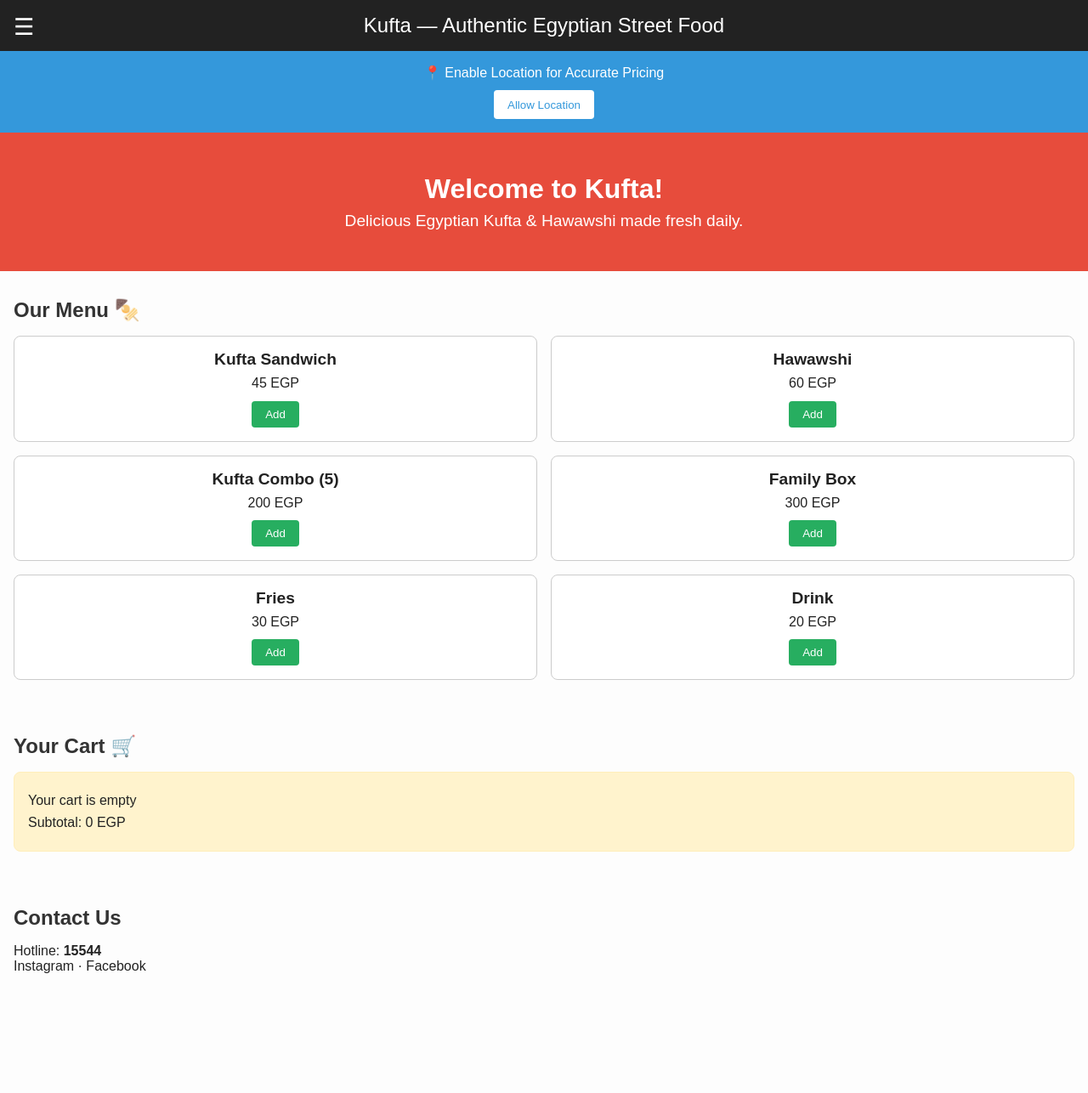
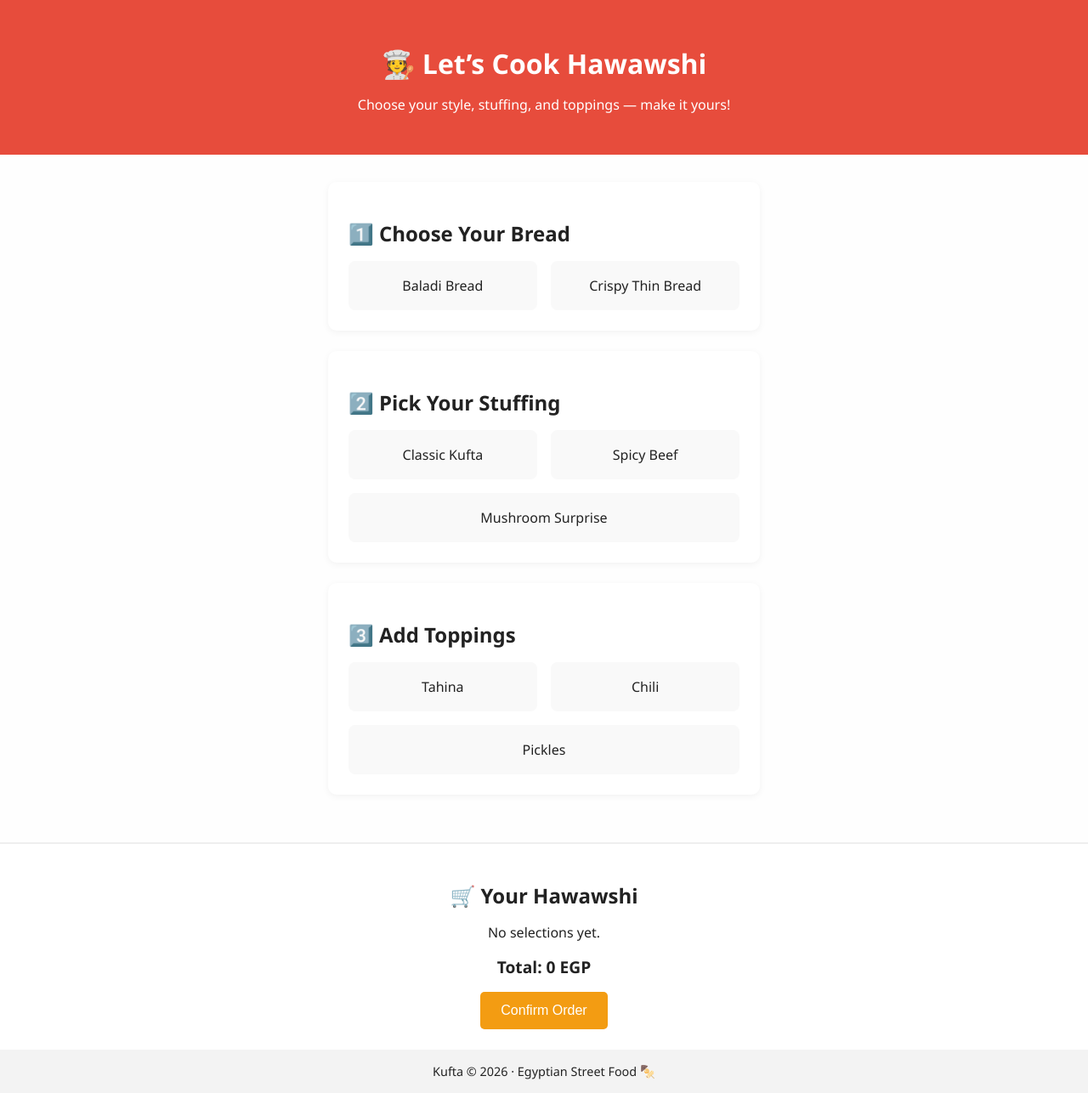
Before and after one commit to waleeedm/kufta-website, a plain HTML site: page index.html in a window 1280 px wide. Shown: the whole page at 85% size. Before the commit the page ends 1178 px from the top, so only its background shows below. Drawn offline with Linux system fonts and the light colour scheme.

Commit message:
Update index.html

```diff
--- a/index.html
+++ b/index.html
@@ -2,235 +2,234 @@
 <html lang="en">
 <head>
   <meta charset="UTF-8" />
-<meta name="viewport" content="width=device-width, initial-scale=1" />
-<title>Kufta — Street Food</title>
-
+  <meta name="viewport" content="width=device-width, initial-scale=1.0"/>
+  <title>Let's Cook Hawawshi | Kufta</title>
   <style>
-  /* GLOBAL */
-  * { box-sizing: border-box; margin: 0; padding: 0; }
-  body { font-family: Arial, sans-serif; background: #fdfdfd; color: #222; }
-  img { max-width: 100%; display: block; }
-
-  /* HEADER */
-  header {
-    background: #222; color: #fff;
-    padding: 1rem;
-    text-align: center;
-    font-size: 1.5rem;
-    position: sticky; top: 0; z-index: 10;
-  }
-  header .menu-toggle {
-    position: absolute; left: 1rem; top: 1rem;
-    font-size: 1.7rem; cursor: pointer; user-select: none;
+    :root {
+      --primary: #e74c3c;
+      --accent: #f39c12;
+      --bg: #fefefe;
+      --dark: #222;
+      --light: #fff;
     }
 
-  /* NAV */
-  nav { display: none; background: #333; padding: 1rem; }
-  nav a {
-    display: block; padding: 0.75rem;
-    color: white; font-size: 1.2rem;
-    text-decoration: none;
+    body {
+      margin: 0;
+      font-family: 'Segoe UI', sans-serif;
+      background: var(--bg);
+      color: var(--dark);
+      display: flex;
+      flex-direction: column;
+      min-height: 100vh;
     }
-  nav a:hover { background: #444; }
 
-  /* HERO */
-  .hero {
-    background: #e74c3c; color: white;
+    header {
+      background: var(--primary);
+      color: white;
       text-align: center;
-    padding: 3rem 1rem;
+      padding: 2rem 1rem;
     }
-  .hero h1 { font-size: 2rem; margin-bottom: 0.5rem; }
-  .hero p { font-size: 1.2rem; }
 
-  /* SECTIONS */
-  section { padding: 2rem 1rem; }
+    header h1 {
+      margin-bottom: 0.5rem;
+    }
 
-  h2 { margin-bottom: 1rem; color: #333; }
+    .section {
+      padding: 2rem 1rem;
+      max-width: 800px;
+      margin: auto;
+    }
 
-  .menu-grid {
-    display: grid;
-    grid-template-columns: 1fr 1fr;
+    .step {
+      background: white;
+      padding: 1.5rem;
+      margin-bottom: 1.5rem;
+      border-radius: 10px;
+      box-shadow: 0 2px 8px rgba(0,0,0,0.05);
+      transition: 0.3s ease;
+    }
+
+    .step h2 {
+      margin-bottom: 1rem;
+    }
+
+    .options {
+      display: flex;
+      flex-wrap: wrap;
       gap: 1rem;
     }
-  .menu-card {
-    border: 1px solid #ccc;
+
+    .option {
+      flex: 1 1 40%;
+      padding: 1rem;
+      background: #f9f9f9;
+      border: 2px solid transparent;
       border-radius: 8px;
-    padding: 1rem;
       text-align: center;
-    background: white;
+      cursor: pointer;
+      transition: 0.2s ease;
     }
-  .menu-card h3 { margin-bottom: 0.5rem; font-size: 1.2rem; }
-  .menu-card p { margin-bottom: 0.7rem; }
-  .menu-card button {
-    padding: .5rem 1rem;
-    background: #27ae60; color: white;
-    border: none; border-radius: 4px;
-    cursor: pointer;
+
+    .option:hover {
+      background: #fff3e0;
     }
-  .menu-card button:hover { background: #219150; }
 
-  /* CART */
+    .option.selected {
+      border-color: var(--accent);
+      background: #fff8e1;
+    }
+
     .cart {
-    background: #fff3cd;
-    border: 1px solid #ffeeba;
-    padding: 1rem;
-    border-radius: 8px;
+      background: var(--light);
+      border-top: 2px solid #eee;
+      padding: 1.5rem;
+      text-align: center;
+    }
+
+    .cart h2 {
+      margin-bottom: 1rem;
+    }
+
+    .cart-items p {
+      margin: 0.5rem 0;
+    }
+
+    .total {
+      font-size: 1.2rem;
+      font-weight: bold;
       margin-top: 1rem;
     }
-  .cart h3 { margin-bottom: .8rem; }
-  .cart p { margin: .5rem 0; font-size: 1rem; }
-  .cart button {
-    padding: .6rem 1rem;
-    background: #c0392b; color: white;
+
+    .checkout {
+      margin-top: 1rem;
+      background: var(--accent);
+      color: var(--light);
       border: none;
-    cursor: pointer;
-    border-radius: 4px;
-    width: 100%;
+      padding: 0.8rem 1.5rem;
       font-size: 1rem;
-  }
-  .cart button:hover { background: #a32d22; }
-
-  /* LOCATION PROMPT */
-  #locationPrompt {
-    background: #3498db; padding: 1rem;
-    color: white; text-align: center;
-    display: none;
-  }
-  #locationPrompt button {
-    margin-top: .7rem;
-    padding: .6rem 1rem;
-    background: white;
-    color: #3498db;
-    border: none; border-radius: 4px;
+      border-radius: 5px;
       cursor: pointer;
     }
 
+    footer {
+      text-align: center;
+      padding: 1rem;
+      font-size: 0.9rem;
+      background: #f3f3f3;
+      margin-top: auto;
+    }
+
     @media (max-width: 600px) {
-    .menu-grid { grid-template-columns: 1fr; }
+      .option {
+        flex: 1 1 100%;
+      }
     }
   </style>
-
 </head>
 <body>
 
-<!-- HEADER -->
   <header>
-  <div class="menu-toggle" onclick="toggleNav()">☰</div>
-  Kufta — Authentic Egyptian Street Food
+    <h1>🧑‍🍳 Let’s Cook Hawawshi</h1>
+    <p>Choose your style, stuffing, and toppings — make it yours!</p>
   </header>
 
-<!-- NAV -->
-<nav id="nav">
-  <a href="#hero">Home</a>
-  <a href="#menu">Menu</a>
-  <a href="#cart">Cart</a>
-  <a href="#contact">Contact</a>
-</nav>
-
-<!-- LOCATION PROMPT -->
-<div id="locationPrompt">
-  📍 Enable Location for Accurate Pricing
-  <br />
-  <button onclick="requestLocation()">Allow Location</button>
+  <main class="section">
+    <!-- Step 1 -->
+    <div class="step">
+      <h2>1️⃣ Choose Your Bread</h2>
+      <div class="options" id="breadOptions">
+        <div class="option" data-name="Baladi Bread" data-price="10">Baladi Bread</div>
+        <div class="option" data-name="Crispy Thin Bread" data-price="12">Crispy Thin Bread</div>
+      </div>
     </div>
 
-<!-- HERO -->
-<section id="hero" class="hero">
-  <h1>Welcome to Kufta!</h1>
-  <p>Delicious Egyptian Kufta & Hawawshi made fresh daily.</p>
-</section>
+    <!-- Step 2 -->
+    <div class="step">
+      <h2>2️⃣ Pick Your Stuffing</h2>
+      <div class="options" id="stuffingOptions">
+        <div class="option" data-name="Classic Kufta" data-price="30">Classic Kufta</div>
+        <div class="option" data-name="Spicy Beef" data-price="35">Spicy Beef</div>
+        <div class="option" data-name="Mushroom Surprise" data-price="40">Mushroom Surprise</div>
+      </div>
+    </div>
 
-<!-- MENU -->
-<section id="menu">
-  <h2>Our Menu 🍢</h2>
-  <div class="menu-grid" id="menuGrid"></div>
-</section>
+    <!-- Step 3 -->
+    <div class="step">
+      <h2>3️⃣ Add Toppings</h2>
+      <div class="options" id="toppingOptions">
+        <div class="option" data-name="Tahina" data-price="5">Tahina</div>
+        <div class="option" data-name="Chili" data-price="3">Chili</div>
+        <div class="option" data-name="Pickles" data-price="4">Pickles</div>
+      </div>
+    </div>
+  </main>
 
-<!-- CART -->
-<section id="cart">
-  <h2>Your Cart 🛒</h2>
-  <div class="cart" id="cartBox">
-    <p>Your cart is empty</p>
-    <p>Subtotal: 0 EGP</p>
+  <div class="cart">
+    <h2>🛒 Your Hawawshi</h2>
+    <div class="cart-items" id="cartItems">
+      <p>No selections yet.</p>
     </div>
-</section>
+    <div class="total">Total: <span id="total">0</span> EGP</div>
+    <button class="checkout" onclick="checkout()">Confirm Order</button>
+  </div>
 
-<!-- CONTACT -->
-<section id="contact">
-  <h2>Contact Us</h2>
-  <p>Hotline: <strong>15544</strong></p>
-  <p>Instagram · Facebook</p>
-</section>
+  <footer>
+    Kufta © 2026 · Egyptian Street Food 🍢
+  </footer>
 
   <script>
-  // ==== NAV TOGGLE ====
-  function toggleNav() {
-    let nav = document.getElementById("nav");
-    nav.style.display = nav.style.display === "block" ? "none" : "block";
+    const cart = [];
+    const totalEl = document.getElementById("total");
+    const cartItemsEl = document.getElementById("cartItems");
+
+    function handleSelection(containerId, single = true) {
+      const container = document.getElementById(containerId);
+      container.querySelectorAll('.option').forEach(option => {
+        option.addEventListener('click', () => {
+          if (single) {
+            container.querySelectorAll('.option').forEach(o => o.classList.remove('selected'));
           }
-
-  // ==== LOCATION REQUEST ====
-  document.addEventListener("DOMContentLoaded", () => {
-    document.getElementById("locationPrompt").style.display = "block";
+          option.classList.toggle('selected');
+          updateCart();
         });
-
-  function requestLocation() {
-    if (navigator.geolocation) {
-      navigator.geolocation.getCurrentPosition(position => {
-        alert("Thanks! Location saved.");
-        document.getElementById("locationPrompt").style.display = "none";
-      });
-    }
-  }
-
-  // ==== MENU DATA ====
-  const menu = [
-    { name: "Kufta Sandwich", price: 45 },
-    { name: "Hawawshi", price: 60 },
-    { name: "Kufta Combo (5)", price: 200 },
-    { name: "Family Box", price: 300 },
-    { name: "Fries", price: 30 },
-    { name: "Drink", price: 20 }
-  ];
-
-  let cart = [];
-
-  function displayMenu() {
-    const grid = document.getElementById("menuGrid");
-    menu.forEach((item, idx) => {
-      const card = document.createElement("div");
-      card.className = "menu-card";
-      card.innerHTML = `
-        <h3>${item.name}</h3>
-        <p>${item.price} EGP</p>
-        <button onclick="addToCart(${idx})">Add</button>
-      `;
-      grid.appendChild(card);
       });
     }
 
-  function addToCart(idx) {
-    cart.push(menu[idx]);
-    showCart();
-  }
+    function updateCart() {
+      const selected = document.querySelectorAll('.option.selected');
+      cart.length = 0;
+      selected.forEach(item => {
+        cart.push({
+          name: item.dataset.name,
+          price: parseFloat(item.dataset.price)
+        });
+      });
 
-  function showCart() {
-    const box = document.getElementById("cartBox");
-    let subtotal = cart.reduce((a,b) => a + b.price, 0);
-    box.innerHTML = `
-      <h3>Your Cart 🛒</h3>
-      <p>Items: ${cart.length}</p>
-      <p>Subtotal: ${subtotal} EGP</p>
-      <button onclick="checkout()">Checkout</button>
-    `;
+      let total = 0;
+      let html = '';
+      cart.forEach(item => {
+        total += item.price;
+        html += `<p>${item.name} — ${item.price} EGP</p>`;
+      });
+
+      cartItemsEl.innerHTML = cart.length ? html : "<p>No selections yet.</p>";
+      totalEl.textContent = total;
     }
 
     function checkout() {
-    alert("Proceed to checkout (backend integration next!)");
+      if (!cart.length) {
+        alert("Please build your Hawawshi first!");
+        return;
+      }
+      alert("Order placed! We'll start grilling right away 🔥");
+      document.querySelectorAll('.option').forEach(o => o.classList.remove('selected'));
+      updateCart();
     }
 
-  displayMenu();
+    // Init selectors
+    handleSelection('breadOptions', true);
+    handleSelection('stuffingOptions', true);
+    handleSelection('toppingOptions', false);
   </script>
-
 </body>
 </html>
```
Lines whose indentation alone changed are shown as unchanged.
